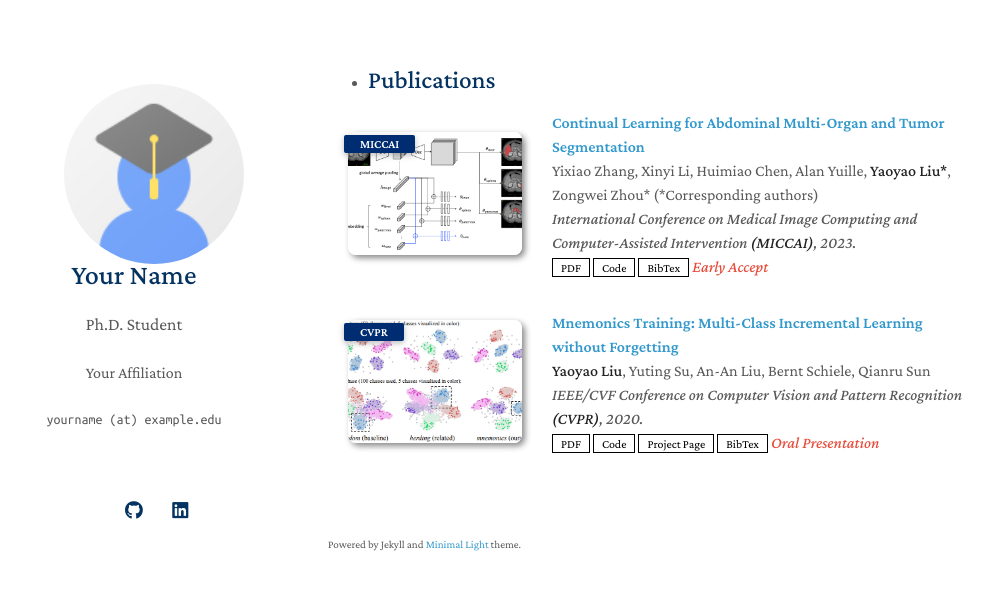
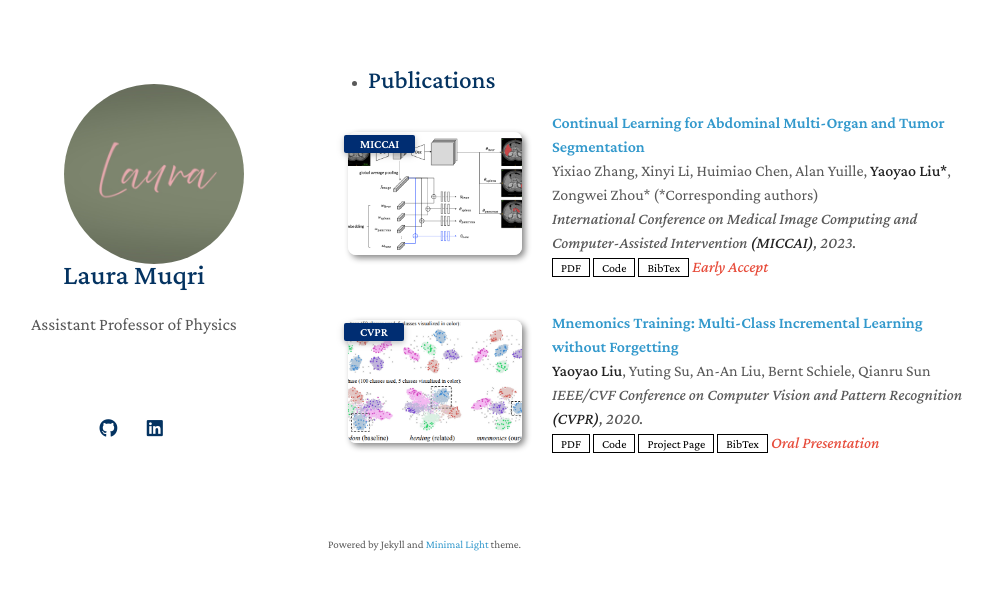
Before and after one commit to LauraMuqri/LauraMuqri.github.io, a Jekyll site: the page built from index.md, in a window 1280 px wide. Shown: the top 590 px of the page, without its empty margins (142-1134 px from the left). Built offline with Jekyll 4.4.1, drawn with Linux system fonts in a browser that asks for light colours; a style sheet for code colours, icons or effects is not loaded.

Commit message:
Modify personal details in _config.yml
Updated personal information and links in the configuration file.

```diff
--- a/_config.yml
+++ b/_config.yml
@@ -1,8 +1,8 @@
 # Basic Information
-title: Your Name
-position: Ph.D. Student
-affiliation: Your Affiliation
-email: yourname (at) example.edu
+title: Laura Muqri
+position: Assistant Professor of Physics
+#affiliation: Your Affiliation
+#email: yourname (at) example.edu
 
 # Search Engine Optimization (SEO)
 # The following information is used to improve the website traffic from search engines, e.g., Google.
@@ -12,15 +12,15 @@ canonical: https://minimal-light-theme.yliu.me/
 
 # Links
 # If you don't need one of them, you may delete the corresponding line.
-google_scholar: https://scholar.google.com/
-cv_link: assets/files/curriculum_vitae.pdf
+#google_scholar: https://scholar.google.com/
+#cv_link: assets/files/curriculum_vitae.pdf
 github_link: https://github.com/
-linkedin: https://www.linkedin.com/
-twitter: https://twitter.com/
+linkedin: https://www.linkedin.com/in/laurakhudaysh
+#twitter: https://twitter.com/
 
 # Images (e.g., your profile picture and your website's favicon)
 # "favicon" and "favicon_dark" are used for the light and dark modes, respectively.
-avatar: ./assets/img/avatar.png
+avatar: ./assets/img/Laura Image.jpg
 favicon: ./assets/img/favicon.png
 favicon_dark: ./assets/img/favicon-dark.png
 
```
